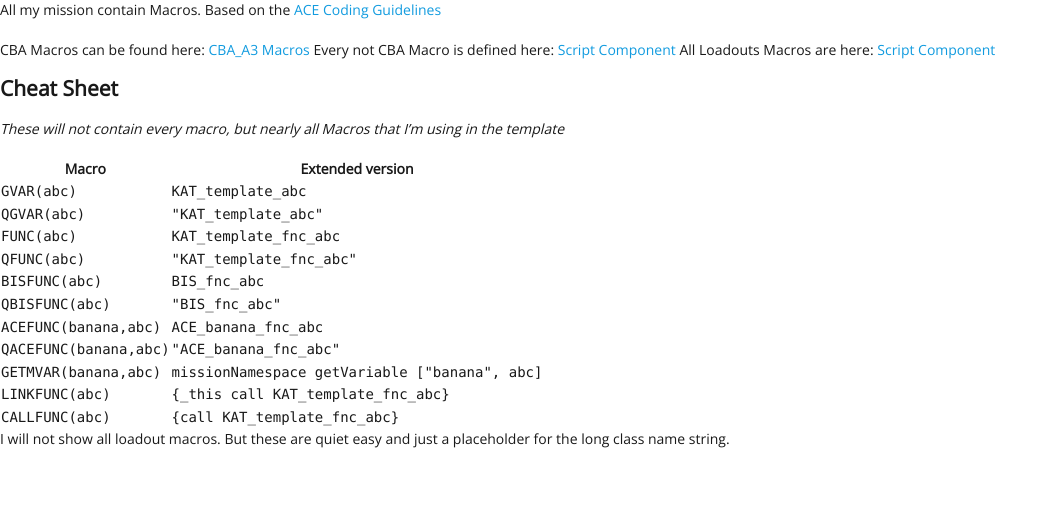
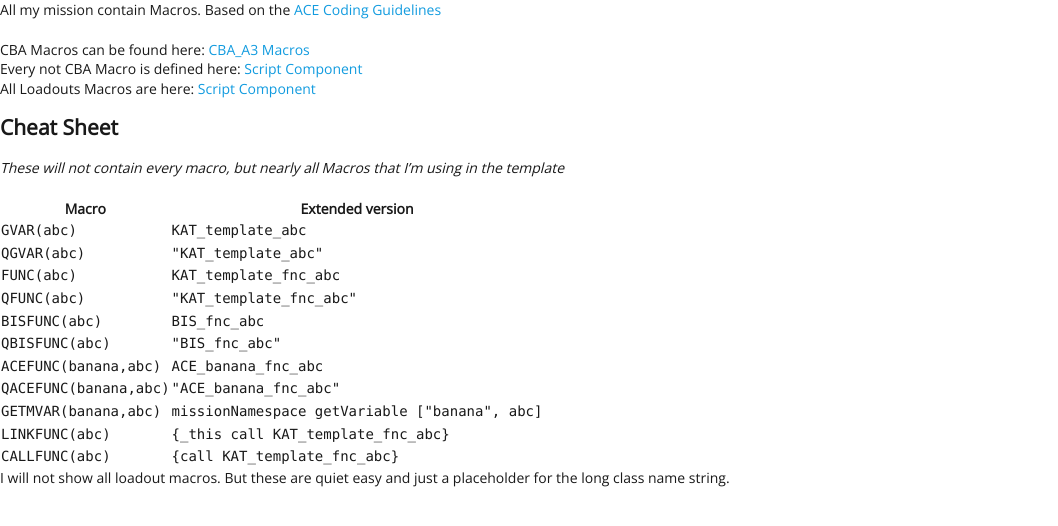
Before and after one commit to Katalam/katalam.github.io, a Jekyll site: the page built from _posts/2019-07-01-macros.md, in a window 1280 px wide. Shown: the top 526 px of the page, without its empty margins (0-1058 px from the left). Built offline with Jekyll 4.4.1, drawn with Linux system fonts in a browser that asks for light colours.

```diff
--- a/_posts/2019-07-01-macros.md
+++ b/_posts/2019-07-01-macros.md
@@ -6,9 +6,9 @@ layout: default
 
 All my mission contain Macros. Based on the [ACE Coding Guidelines](https://ace3mod.com/wiki/development/coding-guidelines.html)
 
-CBA Macros can be found here: [CBA_A3 Macros](https://github.com/CBATeam/CBA_A3/blob/master/addons/main/script_macros_common.hpp)
-Every not CBA Macro is defined here: [Script Component](https://github.com/Katalam/templates/blob/master/kat_template.malden/script_component.hpp)
-All Loadouts Macros are here: [Script Component](https://github.com/Katalam/templates/blob/master/kat_template.malden/functions/loadouts/script_component.hpp)
+CBA Macros can be found here: [CBA_A3 Macros](https://github.com/CBATeam/CBA_A3/blob/master/addons/main/script_macros_common.hpp)<br/>
+Every not CBA Macro is defined here: [Script Component](https://github.com/Katalam/templates/blob/master/kat_template.malden/script_component.hpp)<br/>
+All Loadouts Macros are here: [Script Component](https://github.com/Katalam/templates/blob/master/kat_template.malden/functions/loadouts/script_component.hpp)<br/>
 
 ## Cheat Sheet
 *These will not contain every macro, but nearly all Macros that I'm using in the template*
```
